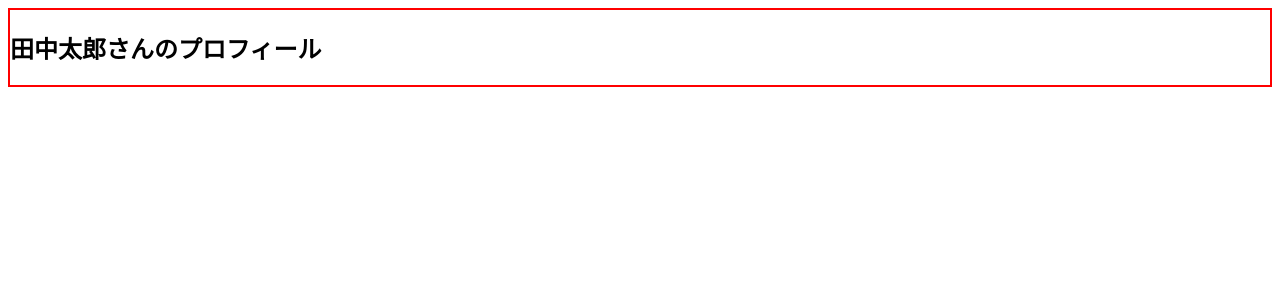
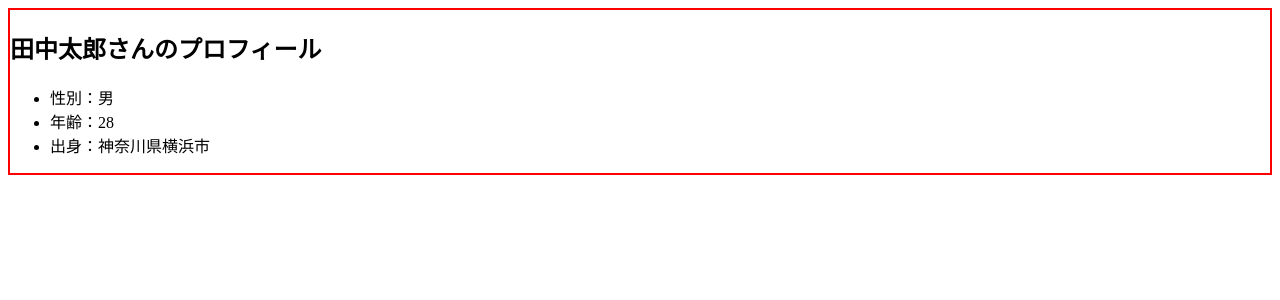
Before and after one commit to kyoruni/vue-slot-test, a Vue app in the folder vue-slot-test/: page / in a window 1280 px wide. Shown: the top 300 px of the page. Built offline with nearby package versions, Linux system fonts and the light colour scheme.

Commit message:
:wrench: slotおためし

```diff
--- a/vue-slot-test/src/App.vue
+++ b/vue-slot-test/src/App.vue
@@ -4,6 +4,12 @@ import Section from '@/components/Section.vue';
 
 <template>
   <div id="app">
-    <Section name="田中太郎"/>
+    <Section name="田中太郎">
+      <ul>
+        <li>性別：男</li>
+        <li>年齢：28</li>
+        <li>出身：神奈川県横浜市</li>
+      </ul>
+    </Section>
   </div>
 </template>
--- a/vue-slot-test/src/components/Section.vue
+++ b/vue-slot-test/src/components/Section.vue
@@ -9,6 +9,7 @@ const props = defineProps({
 <template>
   <section class="section">
     <h2>{{ props.name }}さんのプロフィール</h2>
+    <slot/>
   </section>
 </template>
 
```
